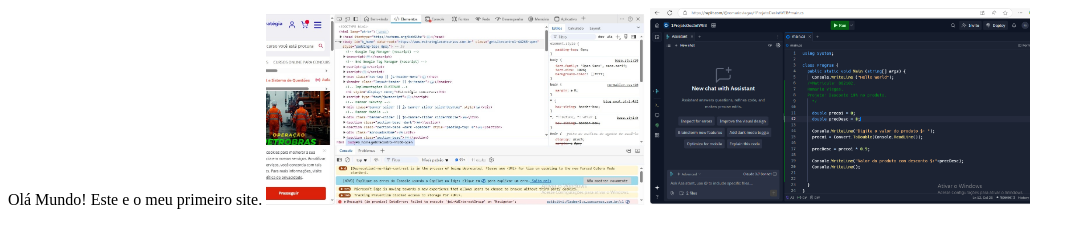
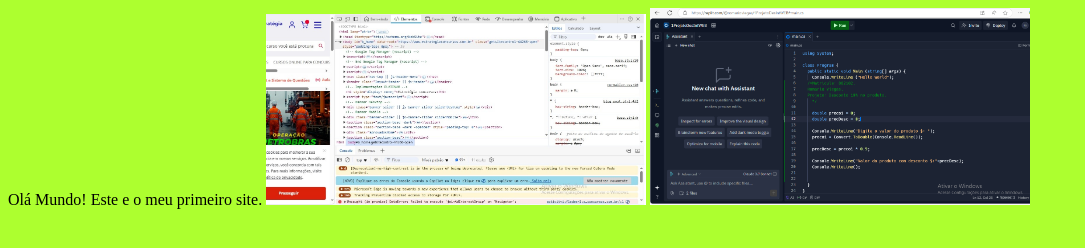
Before and after one commit to romarioviegas/Projeto1-html, a plain HTML site: page index.html in a window 1280 px wide. Shown: the whole page, without its empty margins (0-1085 px from the left). Drawn offline with Linux system fonts and the light colour scheme.

Commit message:
Primeiro Projeto html

```diff
--- a/index.html
+++ b/index.html
@@ -4,7 +4,7 @@
     <meta http-equiv="X-UA-Compatible" content="EI=edge">
     <meta name="viewport" content="width=device-width, initial-scale=1.0">
     <title>Document</title>
-    <link rel="stylesheet" href="sty">
+    <link rel="stylesheet" href="style.css">
 </head>
 
 <body>
--- a/style.css
+++ b/style.css
@@ -1,3 +1,3 @@
 body{
-    background-color: greenyellow);
+    background-color: greenyellow;
 }
```
